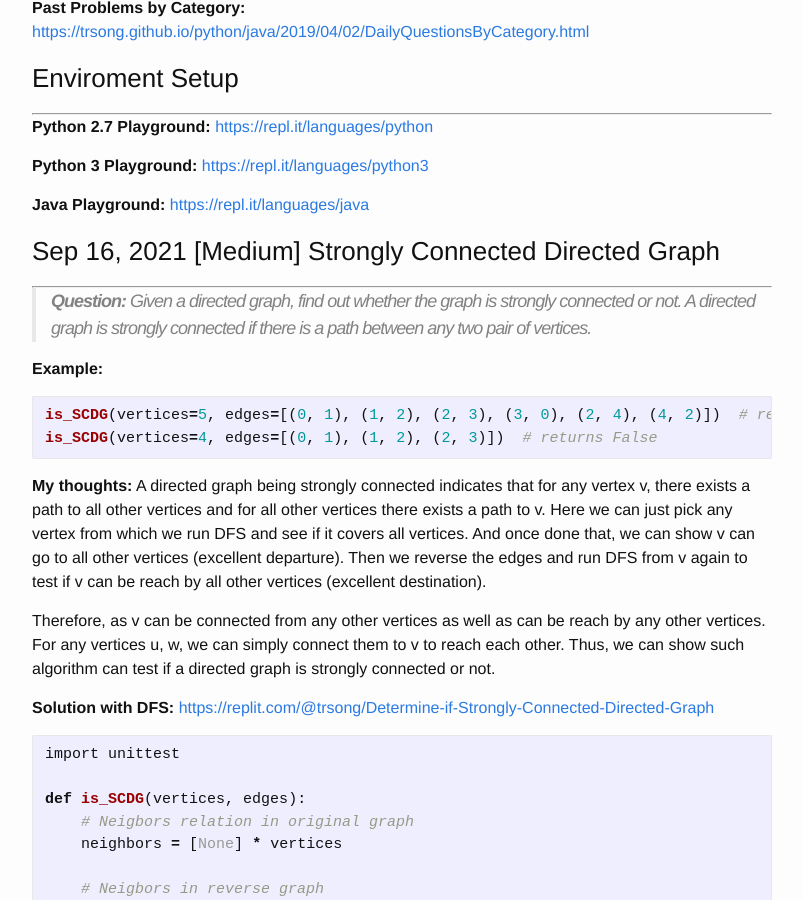
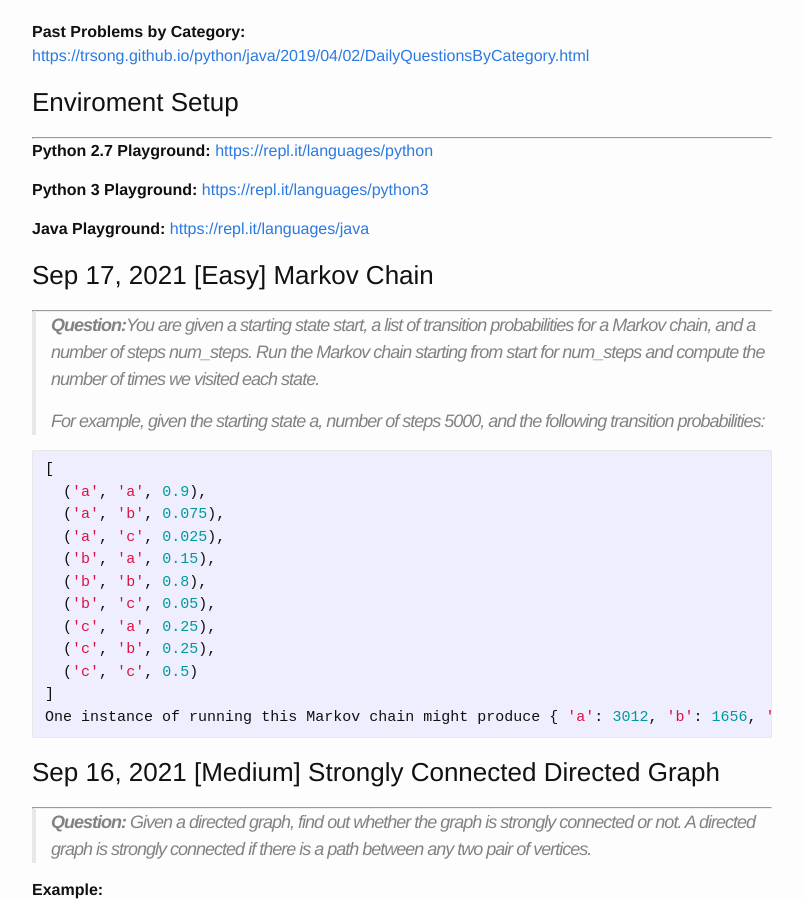
Before and after one commit to trsong/trsong.github.io, a Jekyll site: the page built from _posts/2021-08-01-DailyQuestionsAug.md, in a window 1280 px wide and 900 px high, scrolled down 1458 px. Shown: the whole window, without its empty margins (238-1041 px from the left). Built offline with Jekyll 4.4.1, drawn with Linux system fonts in a browser that asks for light colours; some of the changed text lies outside the part shown.

Commit message:
Add Sep 17 question.

````diff
--- a/_posts/2021-08-01-DailyQuestionsAug.md
+++ b/_posts/2021-08-01-DailyQuestionsAug.md
@@ -19,6 +19,29 @@ categories: Python/Java
 **Python 3 Playground:** [https://repl.it/languages/python3](https://repl.it/languages/python3)
 
 **Java Playground:** [https://repl.it/languages/java](https://repl.it/languages/java)
+
+
+
+### Sep 17, 2021 \[Easy\] Markov Chain
+---
+> **Question:**You are given a starting state start, a list of transition probabilities for a Markov chain, and a number of steps num_steps. Run the Markov chain starting from start for num_steps and compute the number of times we visited each state.
+>
+> For example, given the starting state a, number of steps 5000, and the following transition probabilities:
+
+```py
+[
+  ('a', 'a', 0.9),
+  ('a', 'b', 0.075),
+  ('a', 'c', 0.025),
+  ('b', 'a', 0.15),
+  ('b', 'b', 0.8),
+  ('b', 'c', 0.05),
+  ('c', 'a', 0.25),
+  ('c', 'b', 0.25),
+  ('c', 'c', 0.5)
+]
+One instance of running this Markov chain might produce { 'a': 3012, 'b': 1656, 'c': 332 }.
+```
 
 
 ### Sep 16, 2021 \[Medium\] Strongly Connected Directed Graph
````
